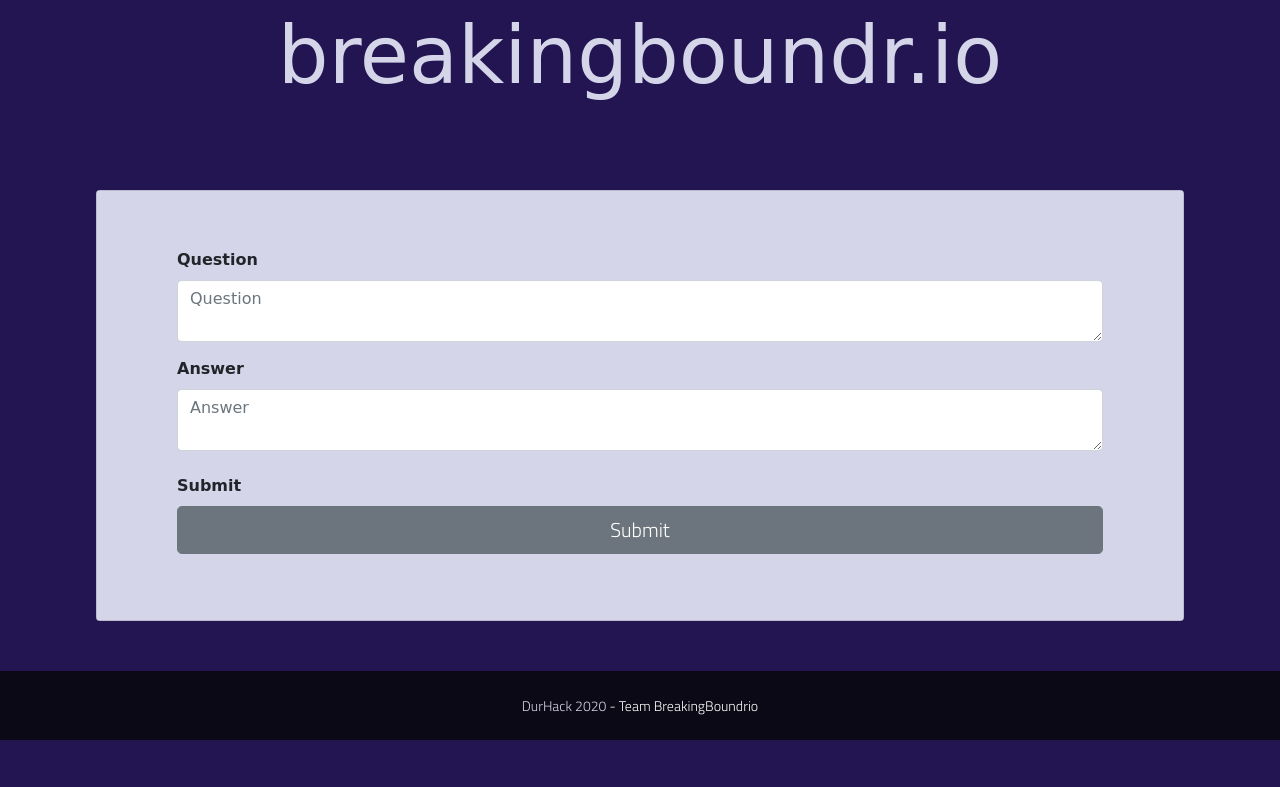
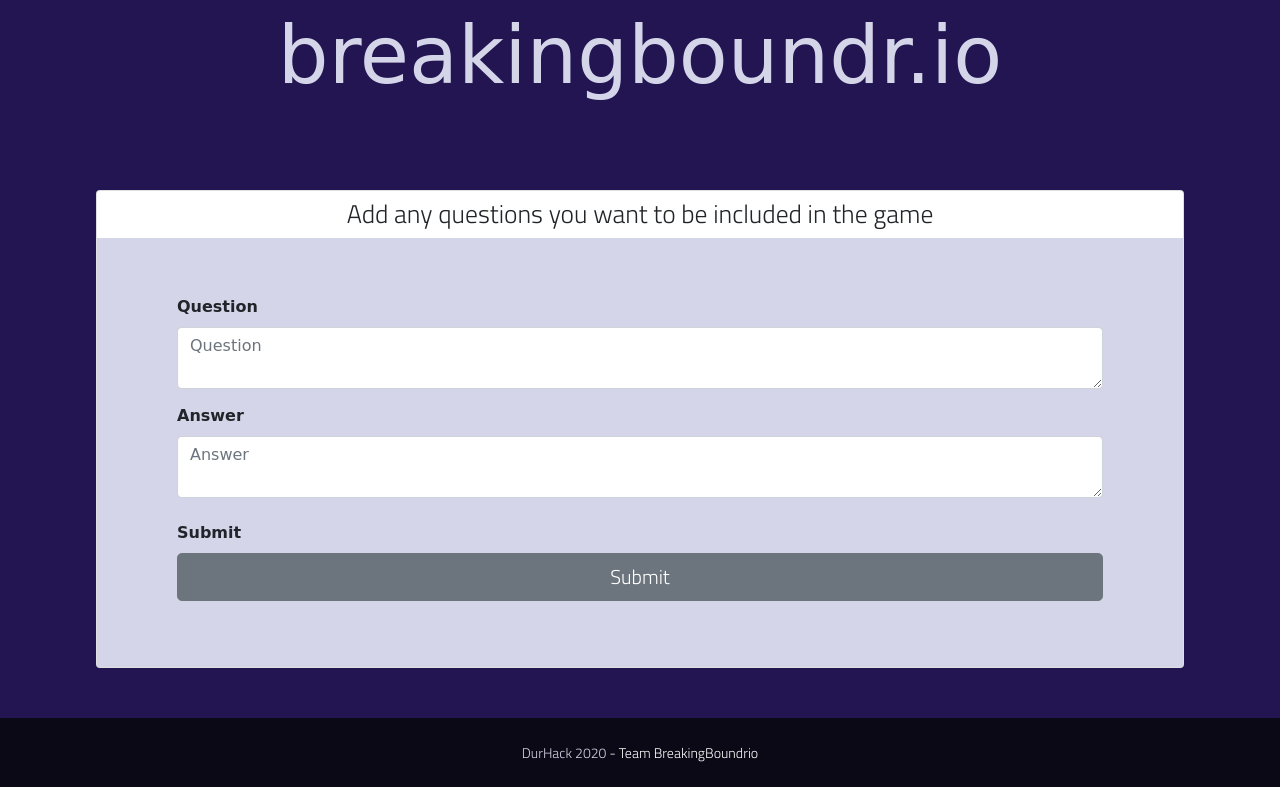
Before and after one commit to FaiZaman/BreakingBoundrio, a Flask app: page /questions/list/1/create in a window 1280 px wide. Shown: the part 438-1225 px from the top of the page. Before the commit the page ends 1178 px from the top, so only its background shows below. Run offline with Flask 2, Linux system fonts and the light colour scheme; some libraries are stand-ins or nearby versions; some web fonts are replaced.

Commit message:
changing forms

```diff
--- a/static/main.css
+++ b/static/main.css
@@ -156,3 +156,7 @@ a {
   font-style: italic;
   font-size: 1.2rem;
 }
+
+#fontMain {
+  font-family: 'Titillium Web', sans-serif;
+}
--- a/templates/questions/create_list.html
+++ b/templates/questions/create_list.html
@@ -22,7 +22,7 @@
       <form class="formStyle" action="" method="post" novalidate>
           {{ form.hidden_tag() }}
           <dl class="form-group">
-              {{ render_field(form.title, class='form-control titlecard', placeholder='Title') }}
+              {{ render_field(form.title, class='form-control titlecard', placeholder='Enter your question & corresponding answer') }}
           </dl>
           <dl>
               {{ render_field(form.submit, class='btn btn-lg btn-secondary btn-block') }}
--- a/templates/questions/create_question.html
+++ b/templates/questions/create_question.html
@@ -18,10 +18,12 @@
   </div>
 </header>
 <main>
-  <div class='card gapsBetween lbbg'>
+  <body>
+    <div class='card gapsBetween'>
+      <h2>Add any questions you want to be included in the game</h2>
       <form class="formStyle" action="" method="post" novalidate>
           {{ form.hidden_tag() }}
-          <dl class="form-group">
+        <dl class="form-group" id='fontMain'>
           {{ render_field(form.question, class='form-control titlecard', placeholder='Question') }}
           {{ render_field(form.answer, class='form-control titlecard', placeholder='Answer') }}
         </dl>
@@ -30,5 +32,6 @@
         </dl>
       </form>
     </div>
+  </body>
 </main>
 {% endblock %}
--- a/templates/questions/question.html
+++ b/templates/questions/question.html
@@ -18,7 +18,7 @@
 </header>
 <main>
   <div class="card text-center lbbg">
-    <div class="card-body">
+    <div class="card-body" id='mainFont'>
       <h5 class="card-title largeFont"><a href="{{ url_for('questions.view_list', list_id=list.id) }}">{{list.title}}</a></h5>
         <ul class="list-group list-group-flush">
             <li class="list-group-item list-group-item-active">{{ question.question }}</li>
```
Lines whose indentation alone changed are shown as unchanged.
